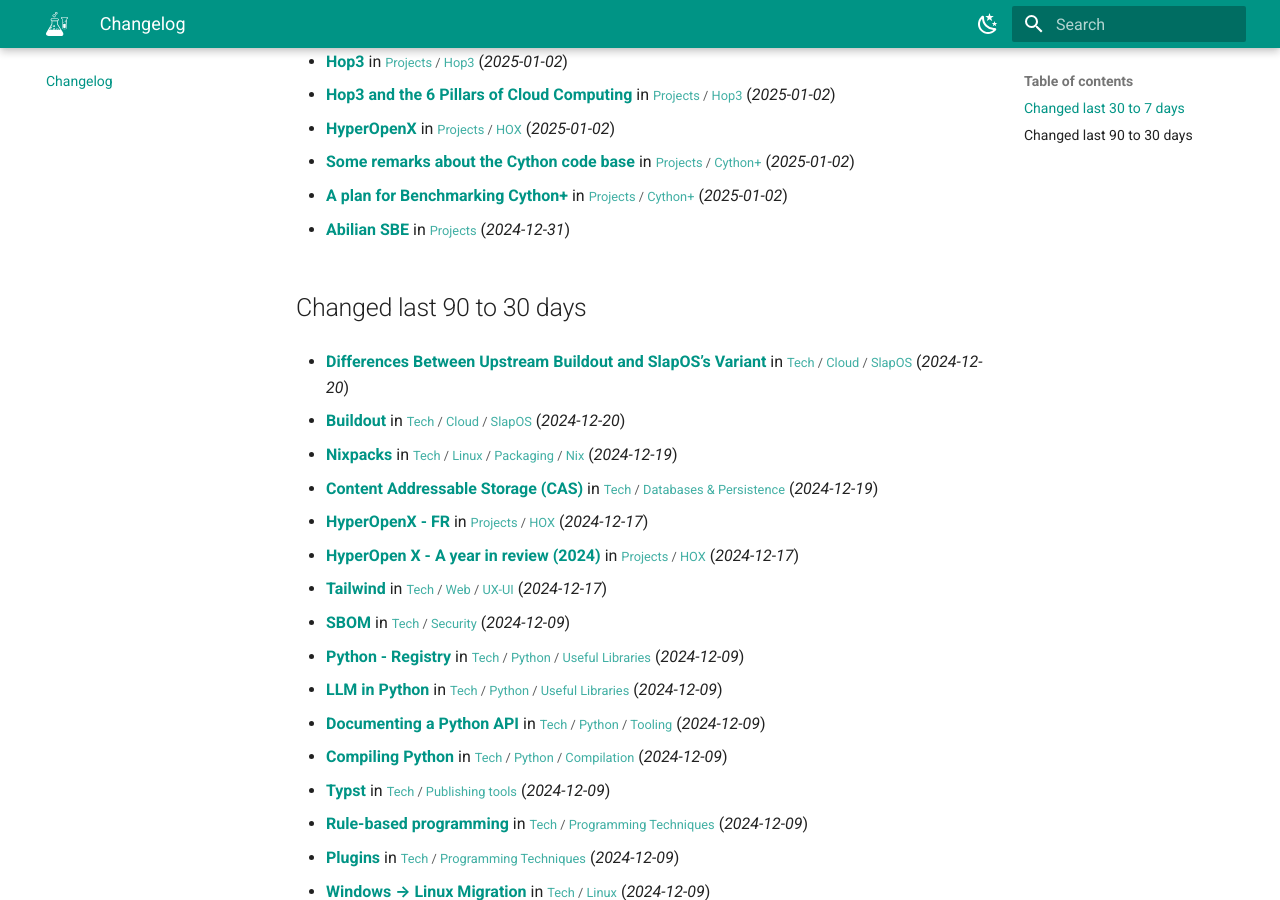
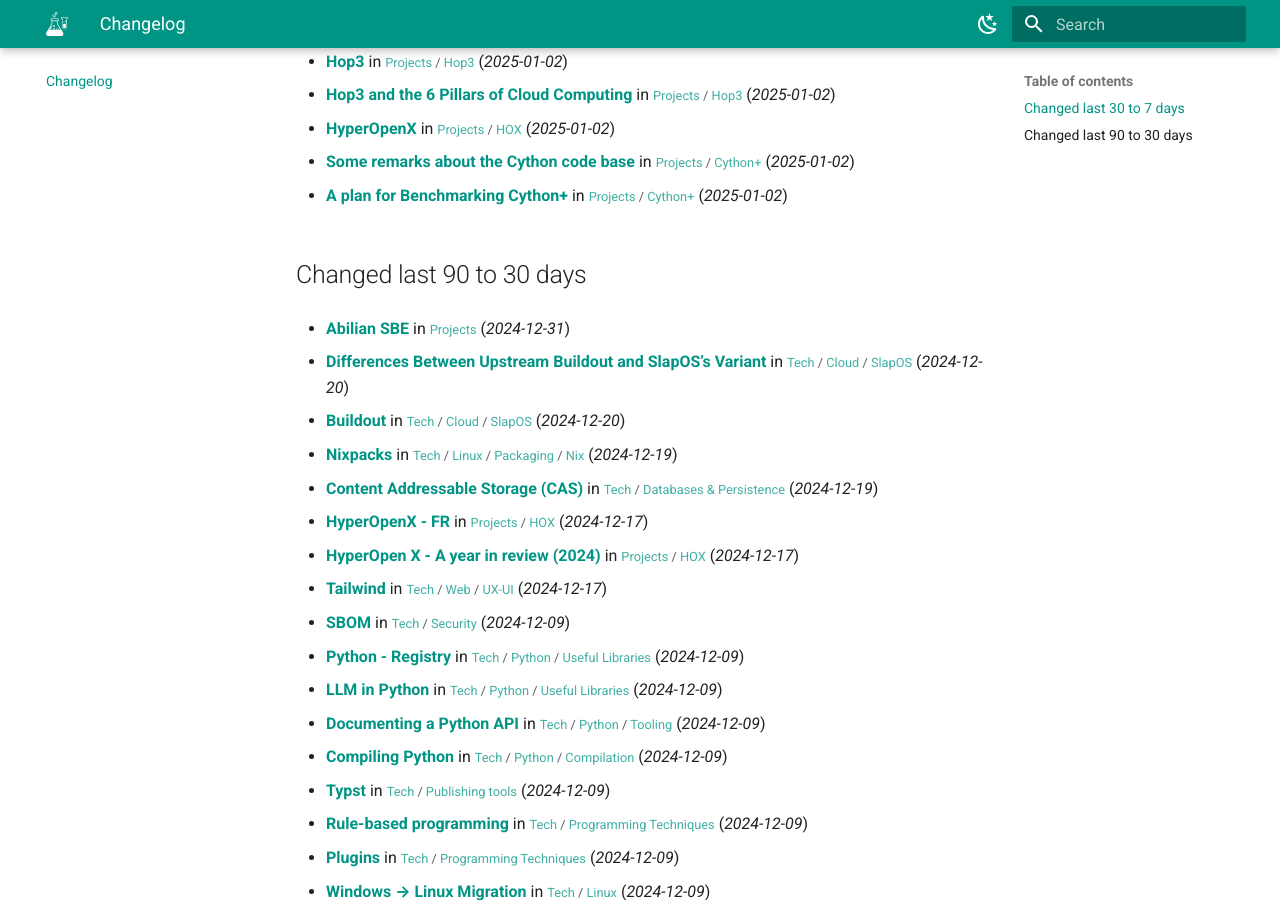
Before and after one commit to abilian/lab.abilian.com, an MkDocs documentation site: the page built from docs/changelog.md, in a window 1280 px wide and 900 px high, scrolled down 1305 px. Built offline with MkDocs 1.6.1 and Material for MkDocs 9.7.7, drawn with Linux system fonts in a browser that asks for light colours; comment, search, counter and statistics services are not loaded.

Commit message:
Update content

```diff
--- a/docs/changelog.md
+++ b/docs/changelog.md
@@ -74,11 +74,11 @@
 
 - **[A plan for Benchmarking Cython+](/Projects/Cython+/A plan for Benchmarking Cython+/)** in <small>[Projects](/Projects/00 Projects/) / [Cython+](/Projects/Cython+/A plan for Benchmarking Cython+/)</small> (*2025-01-02*)
 
-- **[Abilian SBE](/Projects/Abilian SBE/)** in <small>[Projects](/Projects/00 Projects/)</small> (*2024-12-31*)
-
 
 
 ## Changed last 90 to 30 days
+
+- **[Abilian SBE](/Projects/Abilian SBE/)** in <small>[Projects](/Projects/00 Projects/)</small> (*2024-12-31*)
 
 - **[Differences Between Upstream Buildout and SlapOS's Variant](/Tech/Cloud/SlapOS/Differences Between Upstream Buildout and SlapOS's Variant/)** in <small>[Tech](/Tech/00 Technology/) / [Cloud](/Tech/Cloud/6 pilars AWS/) / [SlapOS](/Tech/Cloud/SlapOS/Buildout - Tutorial/)</small> (*2024-12-20*)
 
```
